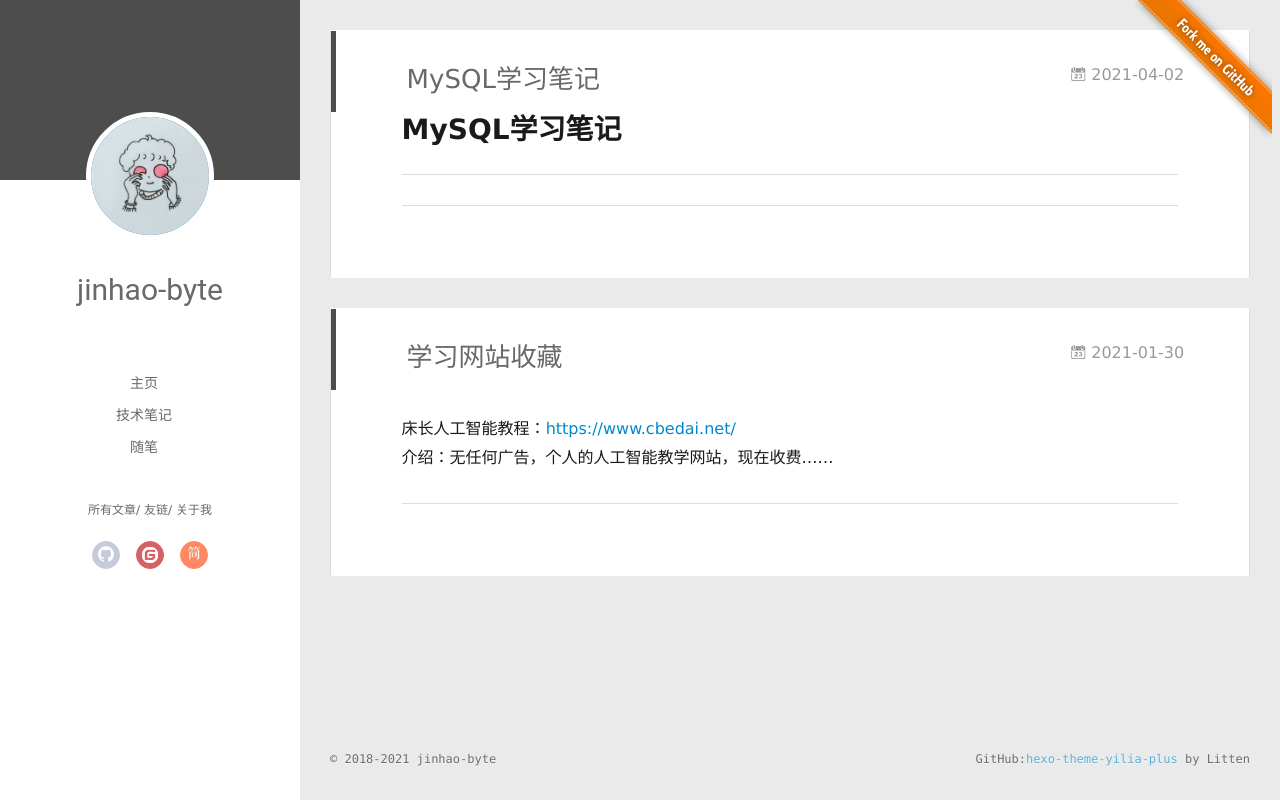
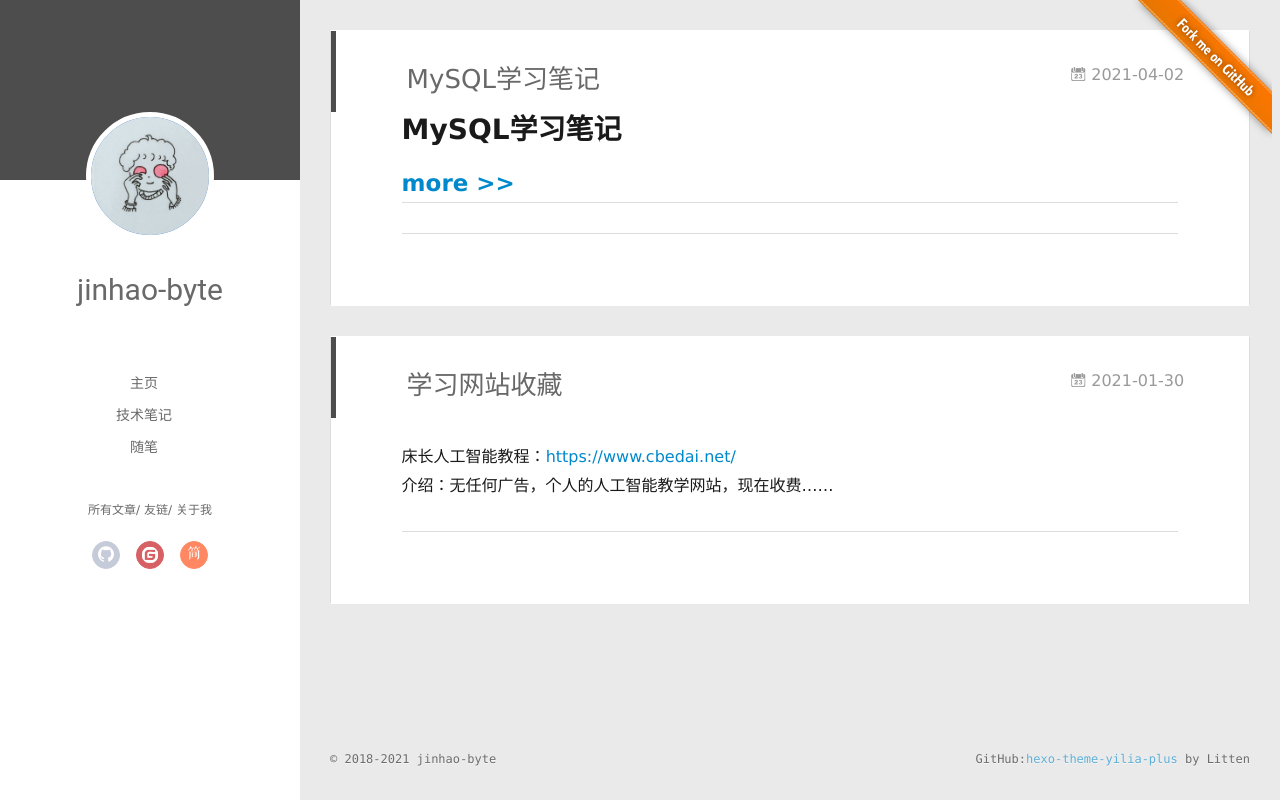
Before and after one commit to jinhao-byte/jinhao-byte.github.io, a plain HTML site: page index.html in a window 1280 px wide. Drawn offline with Linux system fonts and the light colour scheme; some packages are replaced by stand-ins of ours; no server answers; a script that the page names is missing.

Commit message:
Site updated: 2021-04-11 17:50:34

```diff
--- a/index.html
+++ b/index.html
@@ -213,6 +213,8 @@
   <div class="article-entry" itemprop="articleBody">
 
     <h1 id="MySQL学习笔记"><a href="#MySQL学习笔记" class="headerlink" title="MySQL学习笔记"></a>MySQL学习笔记</h1><h2 id=""><a href="#" class="headerlink" title=""></a>
+
+    <a class="article-more-a" href="/2021/04/02/MySQL%E5%AD%A6%E4%B9%A0%E7%AC%94%E8%AE%B0/#more">more >></a>
 
 
 
```
